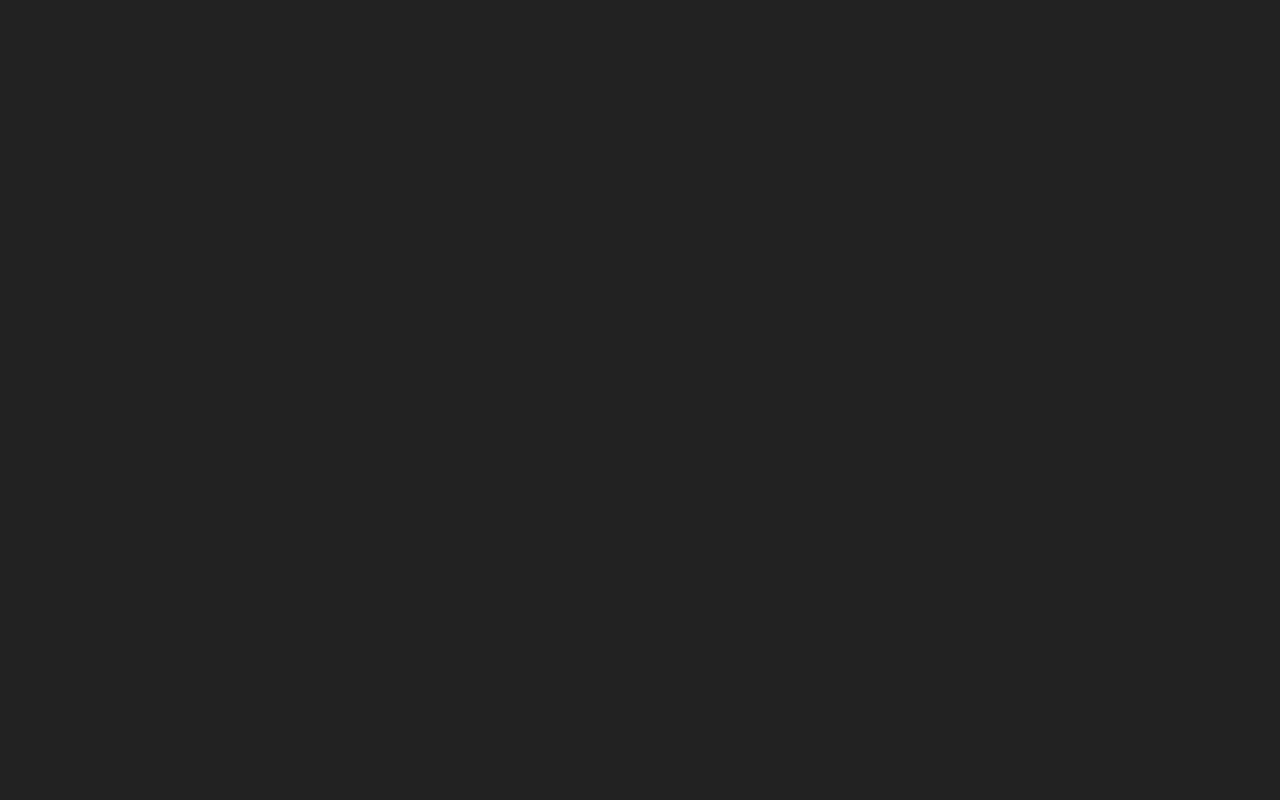
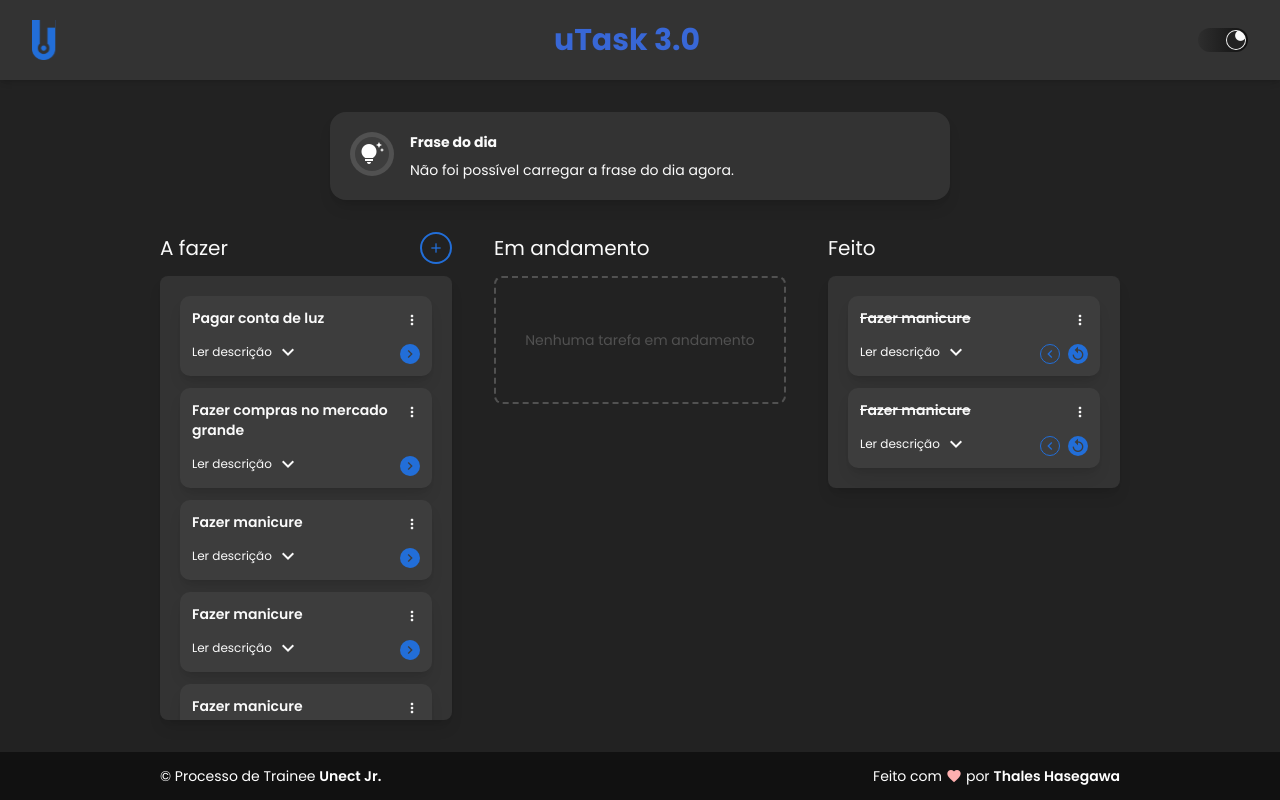
Before and after one commit to kohki-ha/uTask-app, a React (Vite) app in the folder frontend/: page /kanban in a window 1280 px wide. Before the commit this address had no page. Built offline with nearby package versions, Linux system fonts and the light colour scheme; no server answers.

Commit message:
feat: adiciona página Kanban e rota correspondente

```diff
--- /dev/null
+++ b/frontend/src/pages/Kanban.tsx
@@ -0,0 +1,29 @@
+import type { Theme } from "../hooks/useTheme";
+import { Header } from "../components/layout/Header";
+import { Footer } from "../components/layout/Footer";
+import { DailyPhrase } from "../components/kanban/DailyPhrase";
+import { KanbanBoard } from "../components/kanban/KanbanBoard";
+
+type KanbanProps = {
+    theme: Theme;
+    onToggleTheme: () => void;
+};
+
+export function Kanban({ theme, onToggleTheme }: KanbanProps) {
+    return (
+        <div className="bg-page text-text flex h-screen flex-col overflow-hidden">
+            <Header
+                variant="app"
+                theme={theme}
+                onToggleTheme={onToggleTheme}
+            />
+
+            <main className="flex flex-1 flex-col px-8 pb-8 min-h-0">
+                <DailyPhrase />
+                <KanbanBoard />
+            </main>
+
+            <Footer />
+        </div>
+    );
+}
--- a/frontend/src/routes/AppRoutes.tsx
+++ b/frontend/src/routes/AppRoutes.tsx
@@ -2,6 +2,7 @@
 import type { Theme } from "../hooks/useTheme";
 import { Login } from "../pages/Login";
 import { Register } from "../pages/Register";
+import { Kanban } from "../pages/Kanban";
 
 type AppRoutesProps = {
     theme: Theme;
@@ -27,6 +28,13 @@
                         <Register theme={theme} onToggleTheme={onToggleTheme} />
                     }
                 />
+
+                <Route
+                    path="/kanban"
+                    element={
+                        <Kanban theme={theme} onToggleTheme={onToggleTheme} />
+                    }
+                />
             </Routes>
         </BrowserRouter>
     );
```
